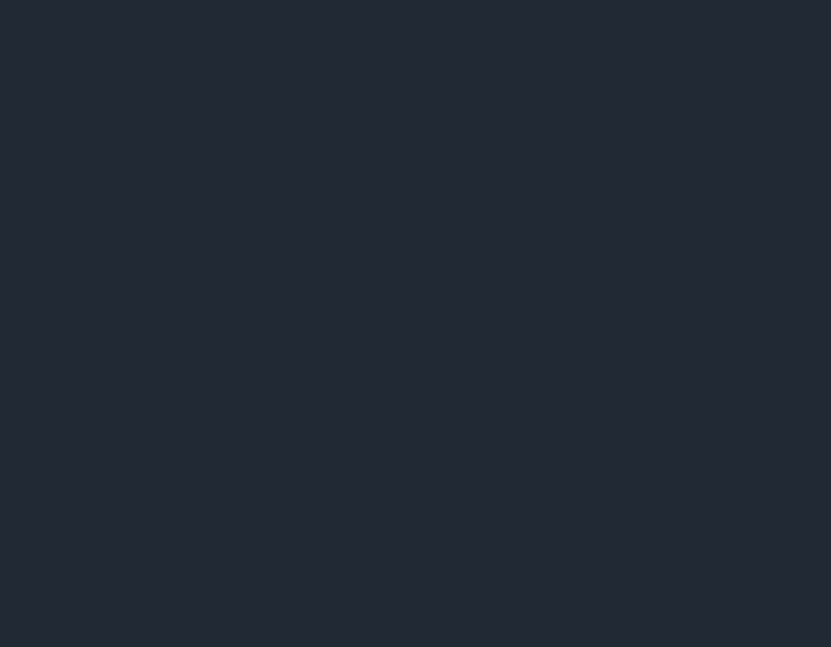
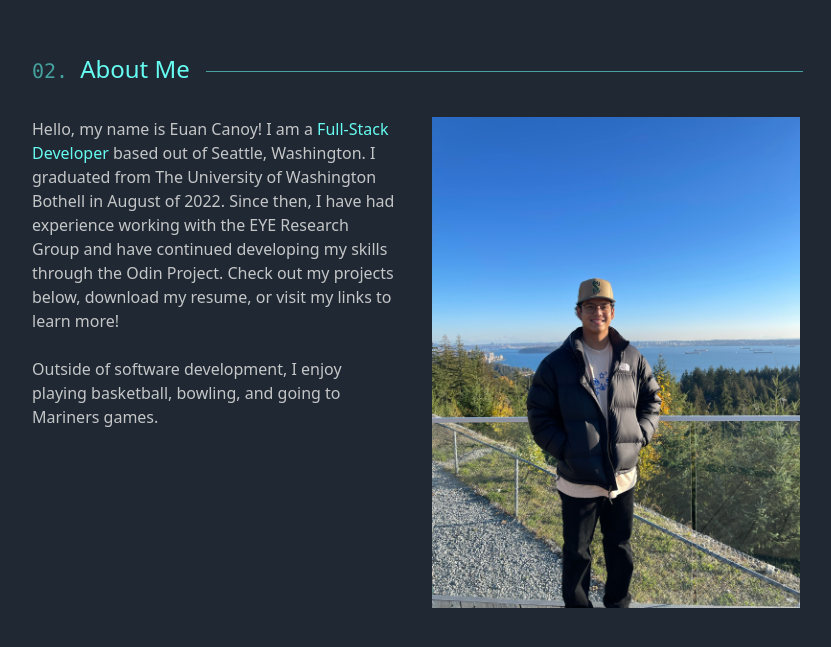
Before and after one commit to EuanProjects/portfolio-2.0, a React (Vite) app: page / in a window 1280 px wide. Shown: the part 823-1470 px from the top of the page, without its empty margins (96-927 px from the left). Before the commit the page ends 800 px from the top, so only its background shows below. Built offline with nearby package versions, Linux system fonts and the light colour scheme.

Commit message:
created about me template

```diff
--- /dev/null
+++ b/src/aboutme/aboutMe.jsx
@@ -0,0 +1,34 @@
+function AboutMe() {
+    return (
+        <>
+            <div className="h-screen mx-32">
+                <div className="flex items-center">
+                    <h2 className="text-2xl">
+                        <span className="text-green text-xl font-mono">02. </span> About Me
+                    </h2>
+                    <hr className="w-7/12 border-t border-green h-1 ml-4 mt-2" />
+                </div>
+                <div className="grid grid-cols-2 gap-8 my-8 w-3/4">
+                    <p className="text-gray-light">
+                        Hello, my name is Euan Canoy! I am a <span className="text-blue">Full-Stack Developer</span> based out of Seattle, Washington.
+                        I graduated from The University of Washington Bothell in August of 2022. Since then, I have had experience working
+                        with the EYE Research Group and have continued developing my skills through the Odin Project. Check out my projects below,
+                        download my resume, or visit my links to learn more!
+
+                        <br />
+                        <br />
+
+                        Outside of software development, I enjoy playing basketball, bowling,
+                        and going to Mariners games.
+                    </p>
+
+                    <div className="relative">
+                        <img src="/profile.JPG" alt="My Image" className="object-cover"/>
+                    </div>
+                </div>
+            </div>
+        </>
+    )
+}
+
+export default AboutMe;
--- a/src/hero/hero.jsx
+++ b/src/hero/hero.jsx
@@ -9,7 +9,7 @@ function Hero() {
     };
 
     return (
-        <div>
+        <div className="h-screen">
             <div className="fixed left-0 top-36 mx-4 flex items-center origin-center rotate-90">
                 <div className="origin-center rotate-90">
                     <a href="https://www.linkedin.com/in/euan-canoy-8b3530180/" target="_blank" rel="noreferrer" className="hover:-translate-y-1">
--- a/src/home/home.jsx
+++ b/src/home/home.jsx
@@ -1,3 +1,4 @@
+import AboutMe from "../aboutme/aboutMe";
 import Hero from "../hero/hero";
 import Navbar from "../navbar/navbar";
 
@@ -8,6 +9,7 @@ function Home() {
         <>
             <Navbar/>
             <Hero/>
+            <AboutMe />
         </>
     )
 }
--- a/tailwind.config.js
+++ b/tailwind.config.js
@@ -23,6 +23,7 @@ export default {
       'gray-light': '#c5c6c7',
       'blue': '#66fcf1',
       'green': '#45a29e',
+      'white': '#FFFFFF'
     },
   },
   plugins: [],
```
Also changed, not shown: public/profile.JPG (added).
